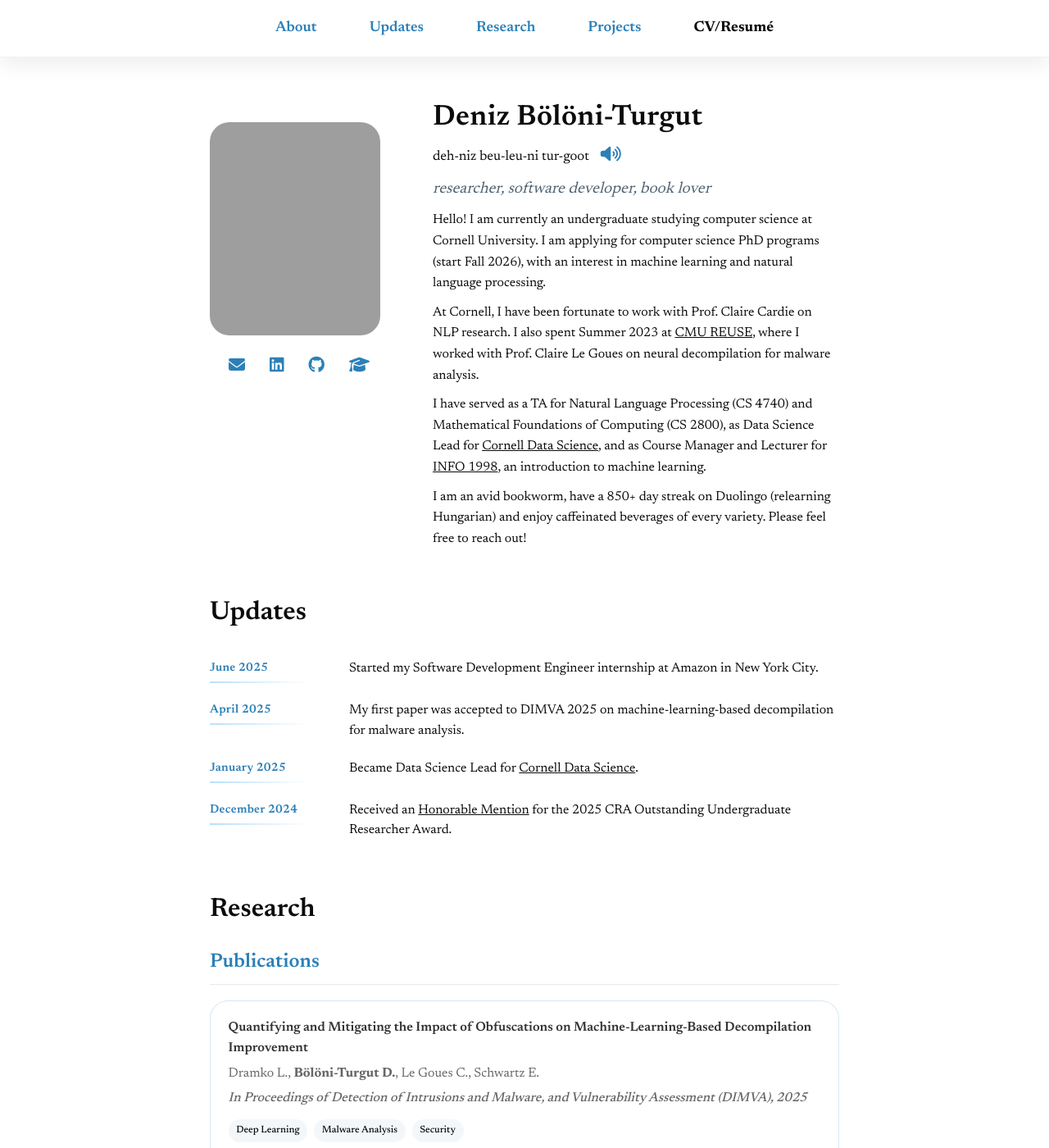
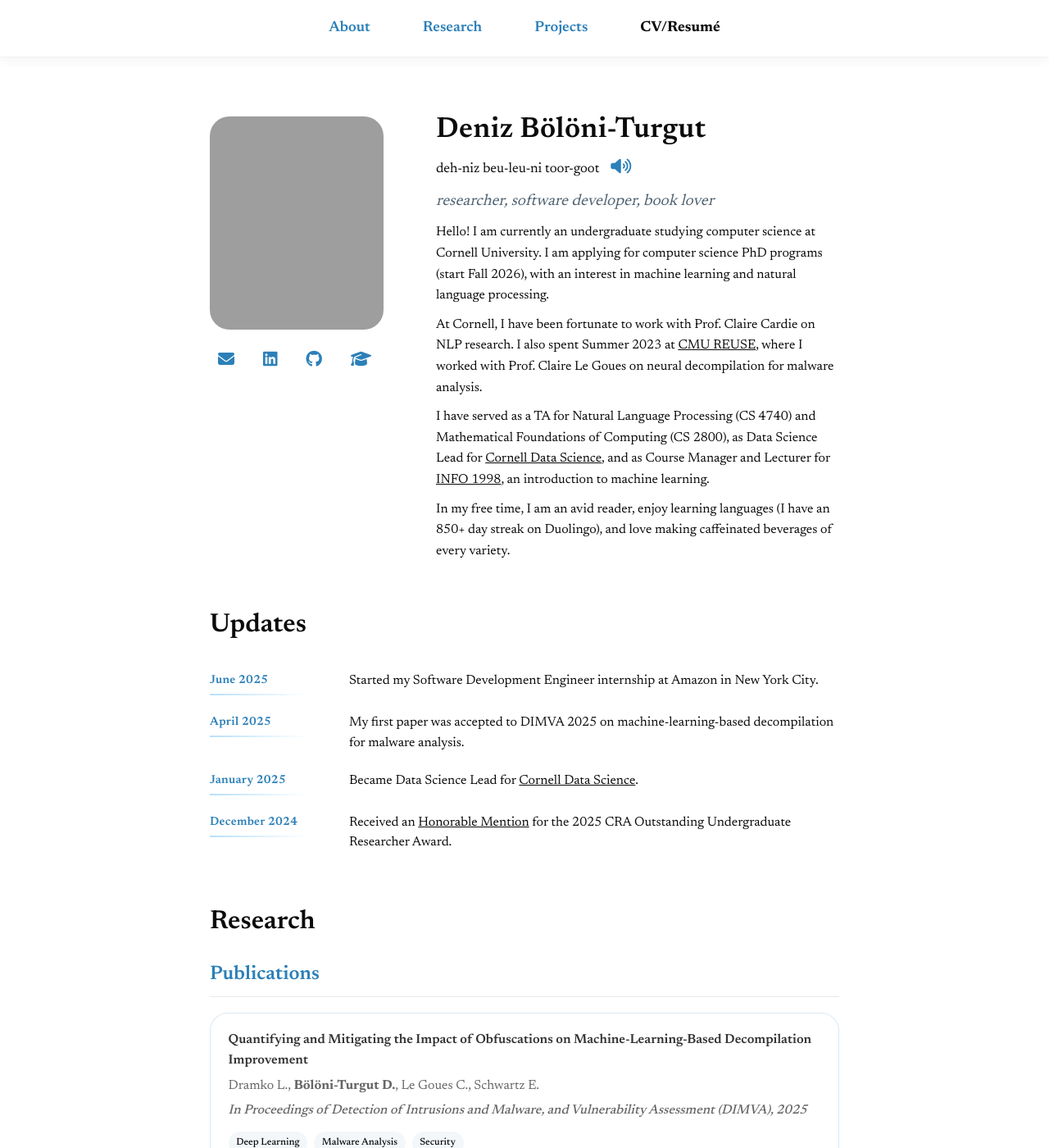
Before and after one commit to denizbt/denizbt.github.io, a Jekyll site: the page built from index.html, in a window 1280 px wide and 1400 px high. Shown: the whole window at 82% size. Built offline with Jekyll 4.4.1, drawn with Linux system fonts in a browser that asks for light colours; grey boxes are pictures that could not be loaded.

Commit message:
More UI edits

```diff
--- a/_layouts/default.html
+++ b/_layouts/default.html
@@ -10,8 +10,6 @@
   <link rel="stylesheet" href="https://cdnjs.cloudflare.com/ajax/libs/font-awesome/6.4.0/css/all.min.css">
   <link rel="preconnect" href="https://fonts.googleapis.com">
   <link rel="preconnect" href="https://fonts.gstatic.com" crossorigin>
-  <!-- <link href="https://fonts.googleapis.com/css2?family=EB+Garamond:ital,wght@0,400..800;1,400..800&display=swap"
-    rel="stylesheet"> -->
   <link
     href="https://fonts.googleapis.com/css2?family=Spectral:ital,wght@0,200;0,300;0,400;0,500;0,600;0,700;0,800;1,200;1,300;1,400;1,500;1,600;1,700;1,800&family=Newsreader:opsz,wght@6..72,300;6..72,400;6..72,500;6..72,600;6..72,700&family=Crimson+Pro:ital,wght@0,300;0,400;0,500;0,600;0,700;1,300;1,400;1,500;1,600;1,700&family=Cormorant+Garamond:ital,wght@0,300;0,400;0,500;0,600;0,700;1,300;1,400;1,500;1,600;1,700&display=swap"
     rel="stylesheet">
@@ -31,7 +29,6 @@
     <nav class="navbar">
       <div class="nav-links">
         <a href="/#about" class="nav-button">About</a>
-        <a href="/#updates" class="nav-button">Updates</a>
         <a href="/#research" class="nav-button">Research</a>
         <a href="/#projects" class="nav-button">Projects</a>
         <a href="/assets/files/denizbt_CV.pdf" target="_blank" rel="noopener noreferrer" class="
--- a/assets/css/base.css
+++ b/assets/css/base.css
@@ -1,8 +1,5 @@
 :root {
-  --font-serif: "Newsreader", "Palatino Linotype", "Book Antiqua", Georgia, serif;
-  /* Alternatives:
-     --font-serif: "Cormorant Garamond", "Palatino Linotype", "Book Antiqua", Georgia, serif;
-  */
+  --font-serif: "Newsreader", "Palatino Linotype", Georgia, serif;
   --color-bg: #ffffff;
   --main-blue: #2c80b8;
   --light-blue: #b8e0fb;
@@ -46,7 +43,7 @@ body {
   flex: 1;
   display: flex;
   flex-direction: column;
-  padding: 125px 0 48px;
+  padding: 140px 0 48px;
   gap: 1.75rem;
   width: 100%;
   max-width: 100%;
--- a/assets/css/layout.css
+++ b/assets/css/layout.css
@@ -7,7 +7,7 @@
   background: rgba(255, 255, 255, 0.94);
   backdrop-filter: blur(8px);
   border-bottom: 1px solid rgba(42, 42, 42, 0.06);
-  box-shadow: 0 8px 24px rgba(42, 42, 42, 0.08);
+  box-shadow: 0 4px 12px rgba(42, 42, 42, 0.05);
   z-index: 1000;
   display: flex;
   justify-content: center;
@@ -78,17 +78,18 @@
   position: relative;
 }
 
+/* picture and social icons section */
 .profile-section {
   display: flex;
   flex-direction: column;
   align-items: center;
   gap: 22px;
   flex-shrink: 0;
-  padding-top: 1.5rem;
+  padding-top: 0.15rem;
 }
 
 .profile-pic {
-  width: 208px;
+  width: 212px;
   height: 260px;
   border-radius: 24px;
   object-fit: cover;
@@ -98,7 +99,9 @@
 
 .social-icons {
   display: flex;
-  gap: 20px;
+  gap: 25px;
+  justify-content: left;
+  width: 100%;
 }
 
 .info-section {
--- a/index.html
+++ b/index.html
@@ -19,7 +19,7 @@ title: Home
     <div class="info-section">
       <h1 class="name">Deniz Bölöni-Turgut</h1>
       <p class="pronunciation">
-        deh-niz beu-leu-ni tur-goot
+        deh-niz beu-leu-ni toor-goot
         <a href="#" class="link link--icon" onclick="document.getElementById('name-audio').play(); return false;"
           aria-label="Play pronunciation">
           <i class="fas fa-volume-up"></i>
@@ -43,8 +43,8 @@ title: Home
           href="https://cornelldatascience.github.io/info1998/" class="link link--external">INFO 1998</a>, an
         introduction to machine learning.</p>
 
-      <p class="bio">I am an avid bookworm, have a 850+ day streak on Duolingo (relearning Hungarian) and enjoy
-        caffeinated beverages of every variety. Please feel free to reach out!</p>
+      <p class="bio">In my free time, I am an avid reader, enjoy learning languages (I have an 850+ day streak on
+        Duolingo), and love making caffeinated beverages of every variety.</p>
     </div>
   </div>
 
```
